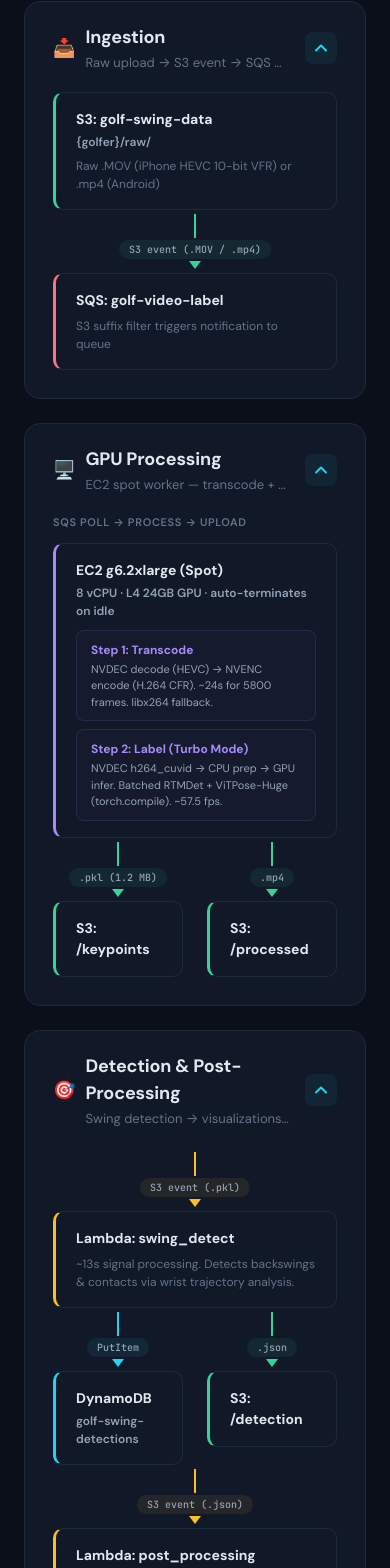
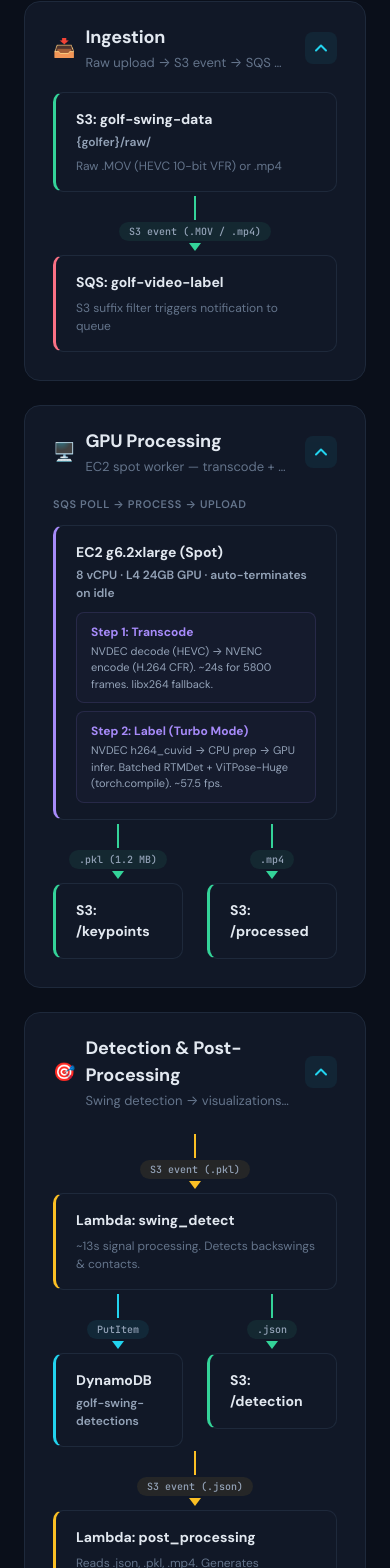
Before and after one commit to azaidi06/golf-pipeline-docs, a React (Vite) app: page / in a window 390 px wide. Shown: the part 829-2397 px from the top of the page. Built offline with nearby package versions, Linux system fonts and the light colour scheme; the HTML template or start-up script is replaced by a standard one.

Commit message:
Remove iPhone references, torch.compile snippet, and wrist trajectory mention

```diff
--- a/src/GpuTricks.jsx
+++ b/src/GpuTricks.jsx
@@ -499,7 +499,7 @@ const GpuTricks = () => {
           cardStyleOverride={{ background: `linear-gradient(135deg, ${colors.card}, ${colors.bg})` }}>
           <Prose>
             <P>Modern NVIDIA GPUs ship with <Strong>three independent hardware engines</Strong> — CUDA cores, NVDEC (hardware video decoder), and NVENC (hardware video encoder). They're separate silicon blocks on the die: using one doesn't steal cycles from the others. Most ML pipelines only touch CUDA, leaving the other two completely idle.</P>
-            <P>This post walks through three phases of optimizing a real pipeline — a golf swing analysis system that takes raw iPhone video through pose estimation on an EC2 GPU instance. Each phase targeted a different bottleneck, and the profiling results repeatedly contradicted initial assumptions about where time was being spent.</P>
+            <P>This post walks through three phases of optimizing a real pipeline — a golf swing analysis system that takes raw video through pose estimation on an EC2 GPU instance. Each phase targeted a different bottleneck, and the profiling results repeatedly contradicted initial assumptions about where time was being spent.</P>
           </Prose>
           <Table
             headers={['Phase', 'What changed', 'Wall time', 'Speedup']}
@@ -509,7 +509,7 @@ const GpuTricks = () => {
               ['Phase 2', 'NVDEC decode + threaded overlap', '~9 min', '2.0x'],
               ['Phase 3', 'torch.compile (inductor)', '~6 min', '3.0x'],
             ]}
-            caption="End-to-end wall time for a 5-minute 60fps iPhone video (~19,000 frames)"
+            caption="End-to-end wall time for a 5-minute 60fps video (~19,000 frames)"
             highlight={3}
           />
           <Prose>
@@ -597,13 +597,7 @@ const GpuTricks = () => {
         {/* ─── PHASE 3 ─── */}
         <CollapsibleCard title="Phase 3: torch.compile — Another 1.77x for Free" sub="~9 min → ~6 min (3.0x)" icon="⚡" defaultOpen={true}>
           <Prose>
-            <P>With the GPU confirmed as the bottleneck, the path forward was reducing inference time. <Mono>torch.compile</Mono> with the <Strong>inductor backend</Strong> is PyTorch's built-in graph compiler — it traces the model, fuses operations, and generates optimized Triton kernels. One function call, no code changes:</P>
-          </Prose>
-          <CodeBlock title="Two lines. That's it.">
-{`det_model.backbone = torch.compile(det_model.backbone)
-pose_model.backbone = torch.compile(pose_model.backbone)`}
-          </CodeBlock>
-          <Prose>
+            <P>With the GPU confirmed as the bottleneck, the path forward was reducing inference time. <Mono>torch.compile</Mono> with the <Strong>inductor backend</Strong> is PyTorch's built-in graph compiler — it traces the model, fuses operations, and generates optimized Triton kernels.</P>
             <P><Strong>Conv nets love compilers more than transformers</Strong> — the two models responded very differently:</P>
           </Prose>
           <Table
@@ -719,7 +713,7 @@ Measured: 57.5 fps (queue sync, warmup overhead eat the rest)`}
               ['Data transferred', '957 MB', '433 MB', '433 MB', '433 MB'],
               ['Services', '2', '1', '1', '1'],
             ]}
-            caption="Complete optimization timeline for a 5-min 60fps iPhone video"
+            caption="Complete optimization timeline for a 5-min 60fps video"
             highlight={5}
           />
           <Prose>
--- a/src/PipelineCore.jsx
+++ b/src/PipelineCore.jsx
@@ -294,7 +294,7 @@ const PipelineCore = () => {
               type="s3"
               title="S3: golf-swing-data"
               subtitle="{golfer}/raw/"
-              details="Raw .MOV (iPhone HEVC 10-bit VFR) or .mp4 (Android)"
+              details="Raw .MOV (HEVC 10-bit VFR) or .mp4"
             />
             <ArrowDown label="S3 event (.MOV / .mp4)" color={colors.green} />
             <Node
@@ -364,7 +364,7 @@ const PipelineCore = () => {
             <Node
               type="lambda"
               title="Lambda: swing_detect"
-              details="~13s signal processing. Detects backswings & contacts via wrist trajectory analysis."
+              details="~13s signal processing. Detects backswings & contacts."
             />
 
             {/* Dual output */}
```
